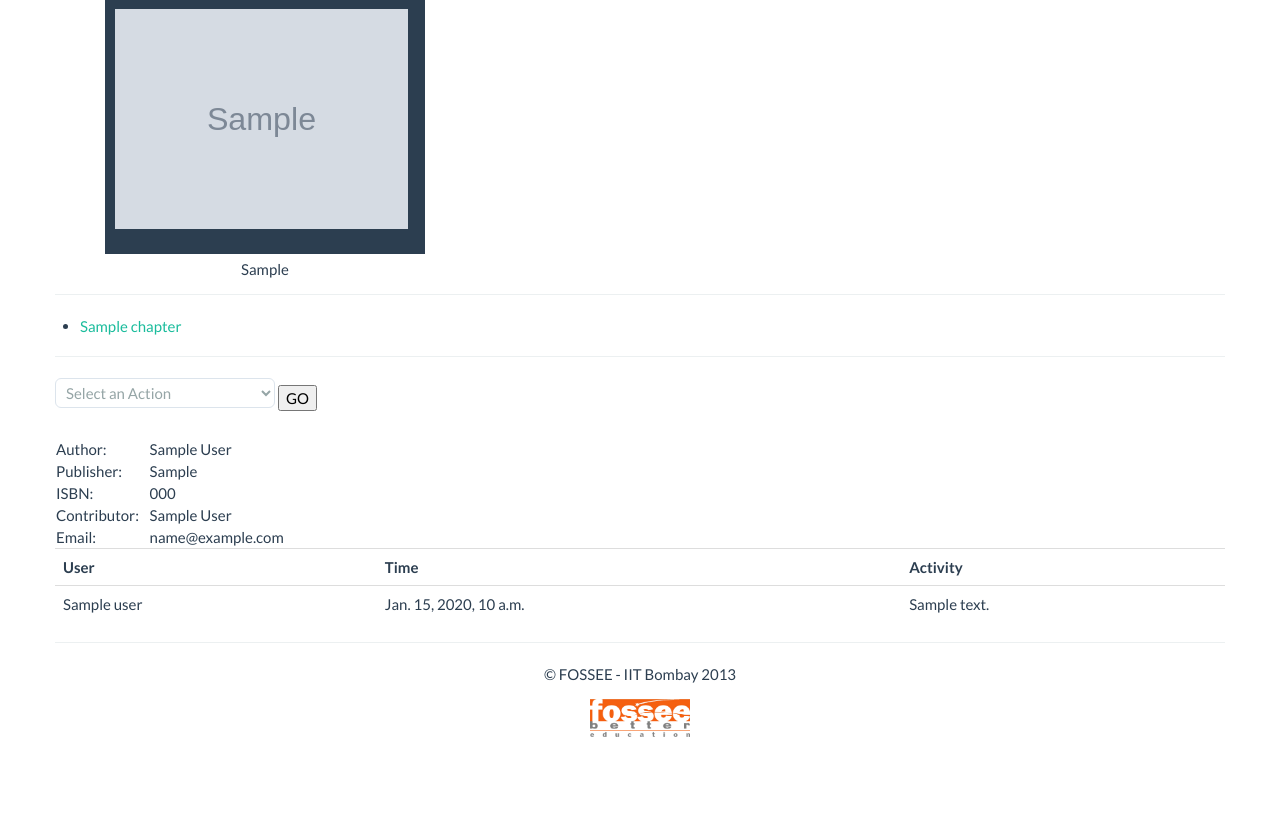
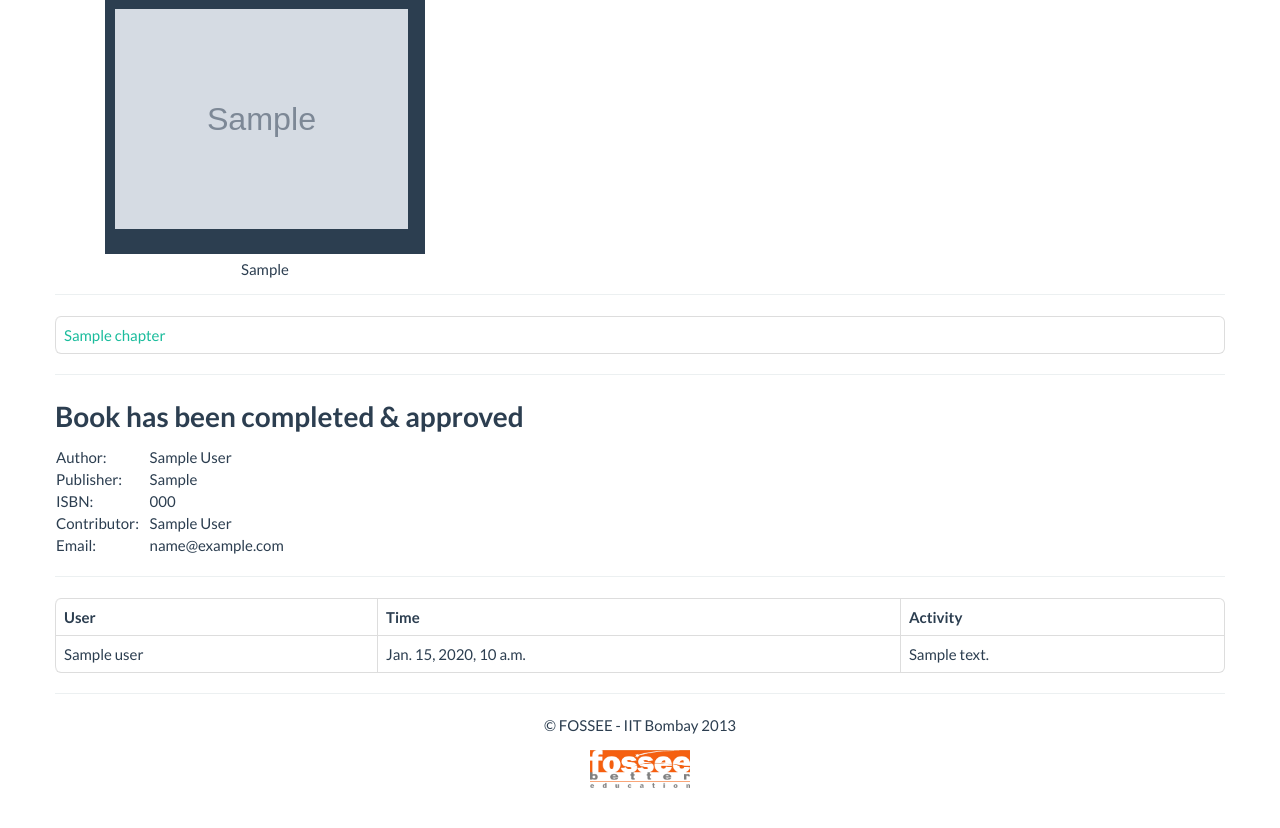
Before and after one commit to FOSSEE/Python-TBC-Interface, a Django app: template tbc/templates/tbc/book-review-details.html in a window 1280 px wide. Shown: the part 141-969 px from the top of the page. Before the commit the page ends 878 px from the top, so only its background shows below. Run offline with Django 3.2, Linux system fonts and the light colour scheme; tables that the repository leaves empty hold one stand-in row (values such as "Sample post"); the template is opened without the code that fills it: values that come from a table or form of the project are taken from there, most other values are stand-ins (such as "Sample title", 1, 10 or a date in 2020); grey boxes marked "Sample" are stand-in pictures; data that the repository does not hold is empty; parts of the project's set-up code (start-up, migrations or seed data) failed here and were passed over.

Commit message:
added condition to remove options to approve & notify book if the book is approved

```diff
--- a/tbc/templates/tbc/book-review-details.html
+++ b/tbc/templates/tbc/book-review-details.html
@@ -11,12 +11,17 @@
 {% endfor %}
 </div>
 <hr>
-<ul>
+<table class="table table-bordered table-hover">
     {% for chapter in chapters %}
-    <li><a href="{% url 'tbc:ConvertNotebook' chapter.notebook %}">{{ chapter.name }}</a></li>
+        <tr>
+            <td><a href="{% url 'tbc:ConvertNotebook' chapter.notebook %}">{{ chapter.name }}</a></td>
+        </tr>
     {% endfor %}
-</ul>
+</table>
 <hr>
+{% if book.approved %}
+<h3>Book has been completed & approved</h3>
+{% else %}
     <form action="/approve-book/{{ book.id }}" method="POST">
         {% csrf_token %}
         <select name=approve_notify>
@@ -26,6 +31,7 @@
         </select>
         <input type=submit value=GO>
     </form>
+{% endif %}
 <table>
 <tr><td>Author: &nbsp;&nbsp;<td>{{ book.author }}
 <tr><td>Publisher: &nbsp;&nbsp;<td>{{ book.publisher_place }}
@@ -33,7 +39,8 @@
 <tr><td>Contributor: &nbsp;&nbsp;<td>{{ book.contributor.user.first_name }} {{ book.contributor.user.last_name }}
 <tr><td>Email: &nbsp;&nbsp;<td>{{ book.contributor.user.email }}<br>
 </table>
-<table class='table'>
+<hr>
+<table class="table table-bordered table-hover">
     <tr>
         <th>User</th>
         <th>Time</th>
```
Lines whose indentation alone changed are shown as unchanged.
